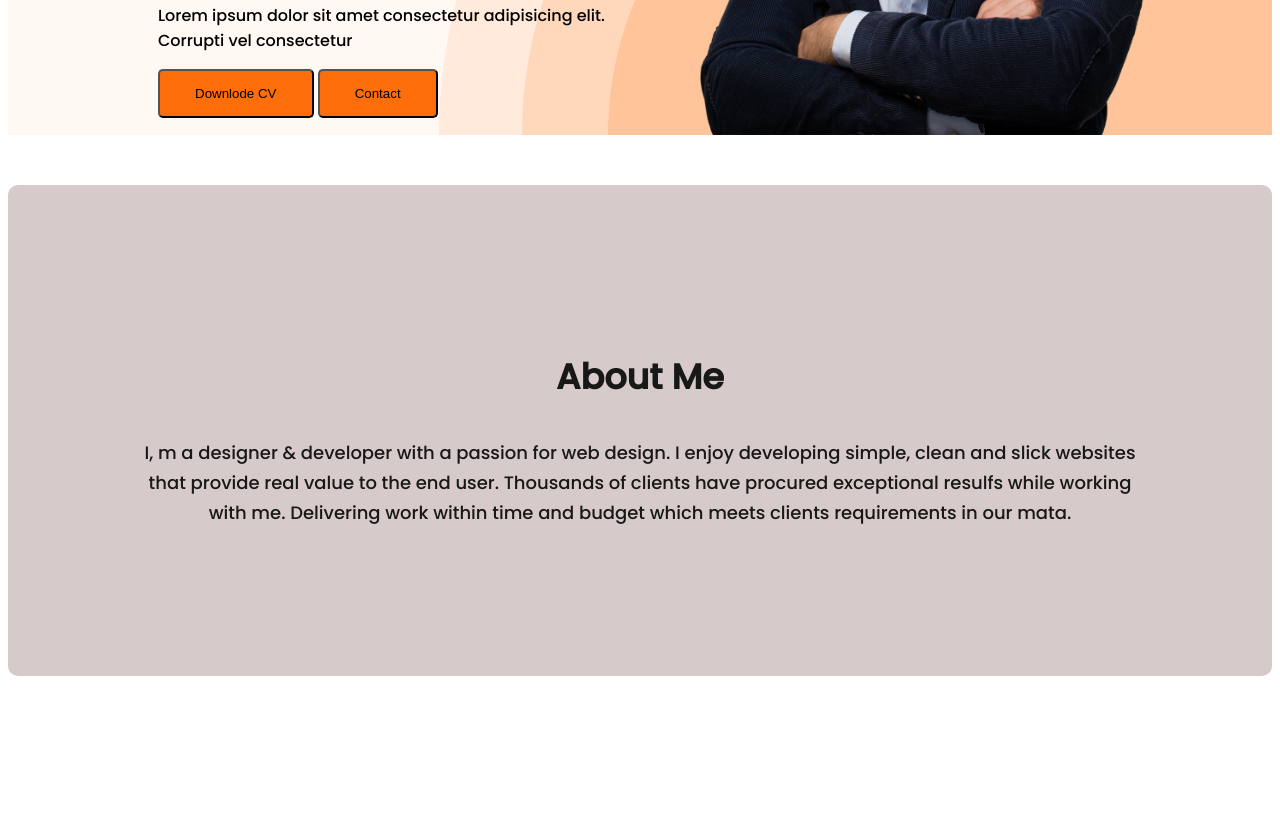
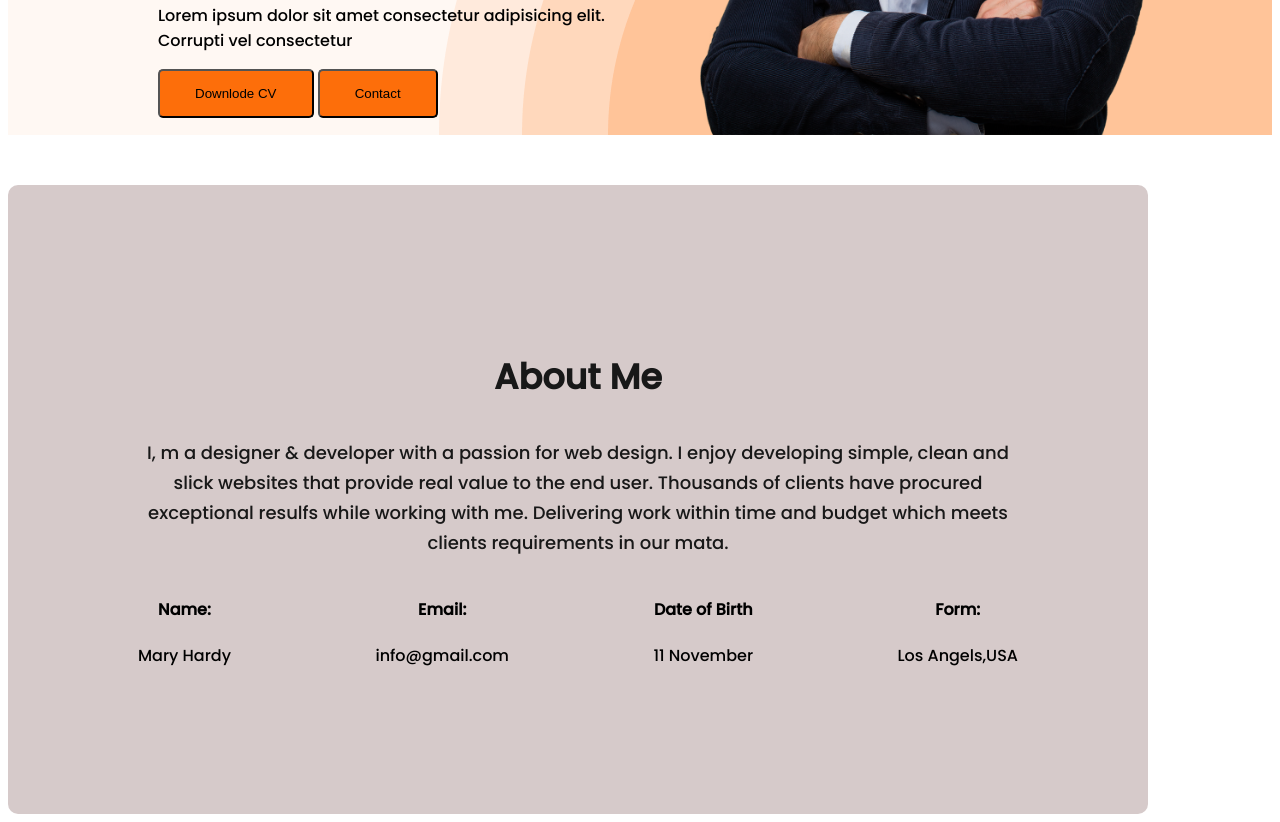
Before and after one commit to rjrakibulhasan/portfolio-resources, a plain HTML site: page index.html in a window 1280 px wide. Shown: the part 640-1462 px from the top of the page. Before the commit the page ends 1324 px from the top, so only its background shows below. Drawn offline with Linux system fonts and the light colour scheme.

Commit message:
about info done

```diff
--- a/index.html
+++ b/index.html
@@ -40,6 +40,24 @@
             <p class="section-discription"> I, m a designer & developer with a passion for web design. I enjoy developing simple, clean and slick websites that
             provide real value to the end user. Thousands of clients have procured exceptional resulfs while working with me.
             Delivering work within time and budget which meets clients requirements in our mata.</p>
+            <div class="about-info-container">
+                <div class="about-info">
+                    <h4 class="info-title">Name:</h4>
+                    <p class="info-description">Mary Hardy</p>
+                </div>
+                <div class="about-info">
+                    <h4 class="info-title">Email:</h4>
+                    <p class="info-description">info@gmail.com</p>
+                </div>
+                <div class="about-info">
+                    <h4 class="info-title">Date of Birth</h4>
+                    <p class="info-description">11 November</p>
+                </div>
+                <div class="about-info">
+                    <h4 class="info-title">Form:</h4>
+                    <p class="info-description">Los Angels,USA</p>
+                </div>
+            </div>
         </div>
      </section>
     </main>
--- a/styles/portfolio.css
+++ b/styles/portfolio.css
@@ -67,10 +67,18 @@
 }
 
 /* main section style */
-
+main{
+    max-width: 1140px;
+}
 /* main section style */
 
 /* about section style */
+
+.about-info-container{
+    display: flex;
+    justify-content: space-between;
+}
+
 
 .section-title{
     color: #181818;
@@ -97,3 +105,6 @@
         line-height: 30px;
 }
 /* about section style */
+.about-info{
+    text-align: center;
+}
```
